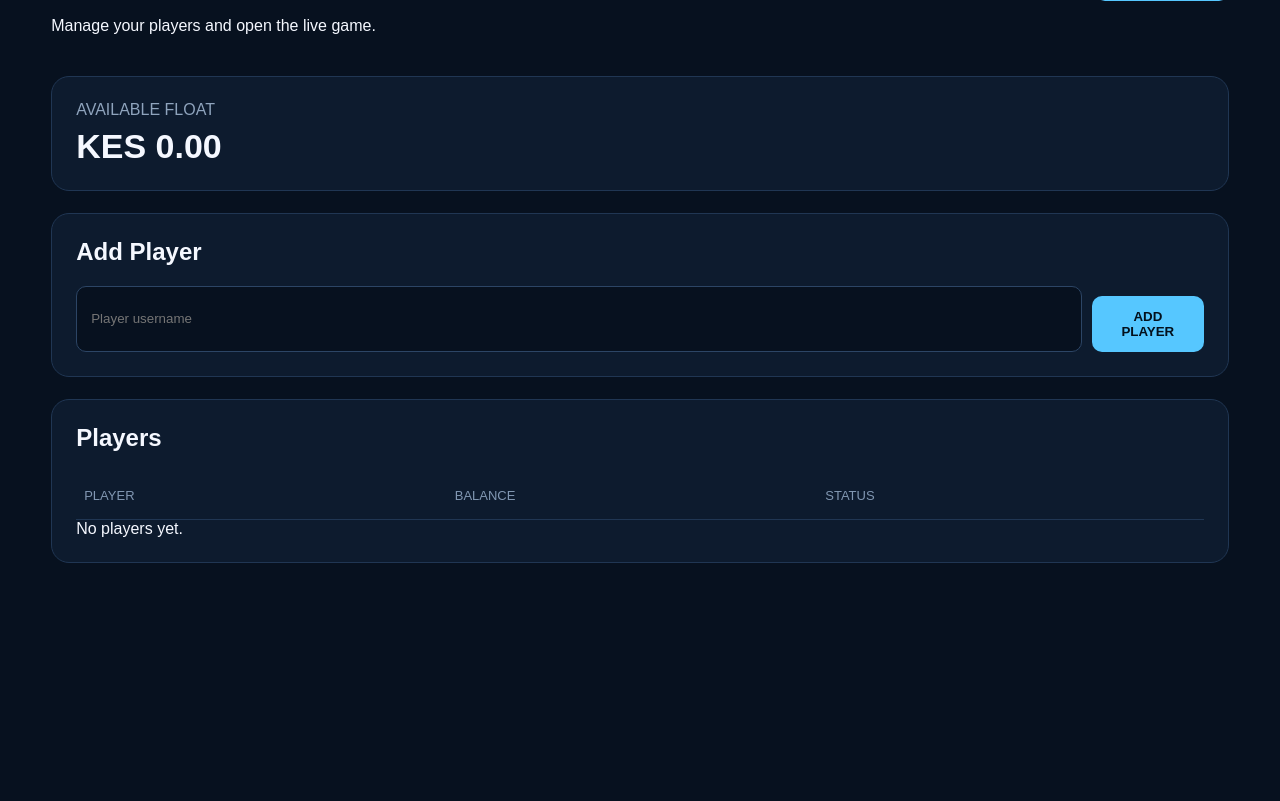
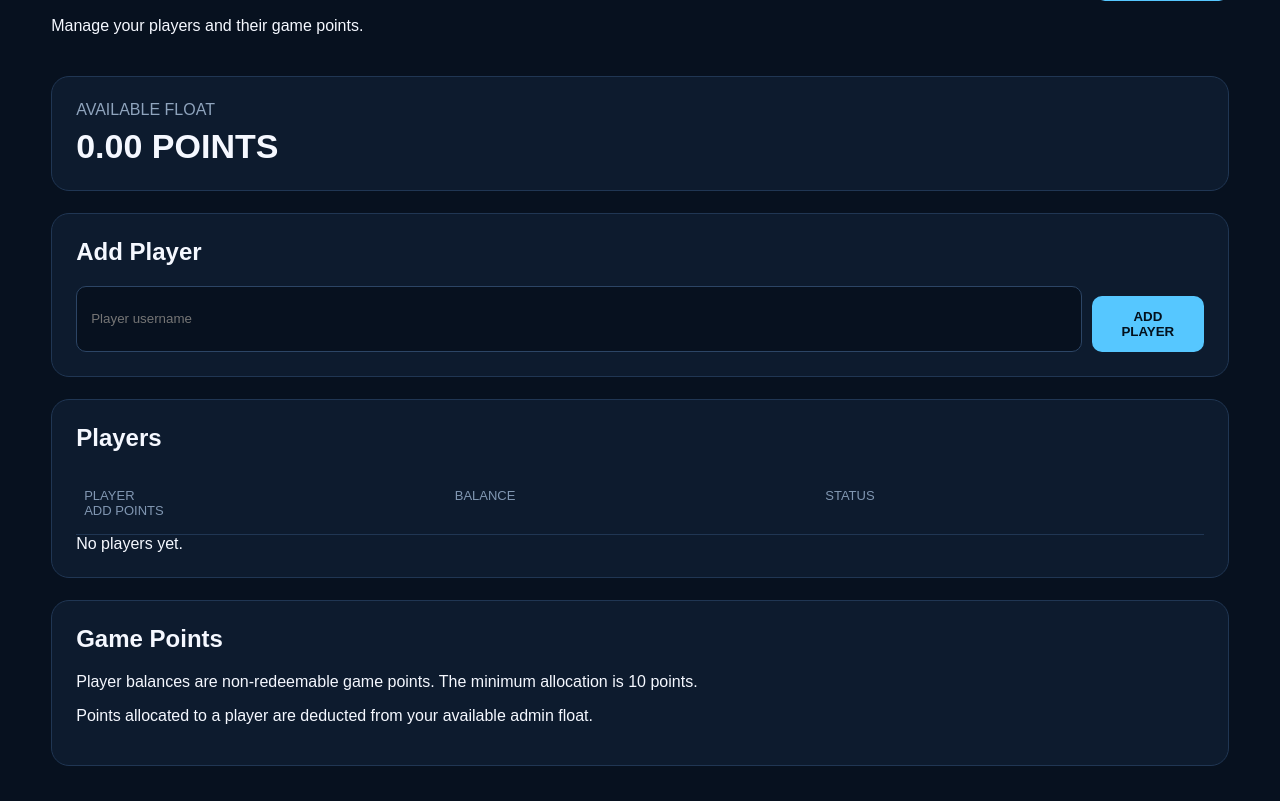
Before and after one commit to kiplangatduncan/High-flyer-, a Python web app: template templates/admin.html in a window 1280 px wide. Shown: the part 209-1010 px from the top of the page. Before the commit the page ends 772 px from the top, so only its background shows below. Run offline with Jinja, Linux system fonts and the light colour scheme; the template is opened without the code that fills it, so the values that code supplies are empty.

Commit message:
Update admin.htmlw

```diff
--- a/templates/admin.html
+++ b/templates/admin.html
@@ -1,42 +1,186 @@
 {% extends "base.html" %}
+
 {% block content %}
+
 <div class="hero">
     <div>
         <p class="eyebrow">ADMIN PANEL</p>
+
         <h1>Welcome, {{ admin.username }}</h1>
-        <p>Manage your players and open the live game.</p>
+
+        <p>
+            Manage your players and their game points.
+        </p>
     </div>
-    <a class="button" href="{{ url_for('game') }}">OPEN GAME</a>
+
+    <a class="button" href="{{ url_for('game') }}">
+        OPEN GAME
+    </a>
 </div>
+
+
+<!-- ADMIN FLOAT -->
 
 <div class="stat">
     <span>AVAILABLE FLOAT</span>
-    <strong>KES {{ "%.2f"|format(admin.balance) }}</strong>
+
+    <strong>
+        {{ "%.2f"|format(admin.balance) }} POINTS
+    </strong>
 </div>
 
+
+<!-- CREATE PLAYER -->
+
 <section class="card">
+
     <h2>Add Player</h2>
-    <form method="post" action="{{ url_for('create_player') }}" class="inline-form">
-        <input name="username" placeholder="Player username" required>
-        <button>ADD PLAYER</button>
+
+    <form
+        method="post"
+        action="{{ url_for('create_player') }}"
+        class="inline-form"
+    >
+
+        <input
+            name="username"
+            placeholder="Player username"
+            required
+        >
+
+        <button type="submit">
+            ADD PLAYER
+        </button>
+
     </form>
+
 </section>
 
+
+<!-- PLAYERS -->
+
 <section class="card">
+
     <h2>Players</h2>
+
     <div class="table">
+
         <div class="row head">
-            <span>Player</span><span>Balance</span><span>Status</span>
+            <span>Player</span>
+            <span>Balance</span>
+            <span>Status</span>
+            <span>Add Points</span>
         </div>
+
+
         {% for player in players %}
+
         <div class="row">
-            <span>{{ player.username }}</span>
-            <span>KES {{ "%.2f"|format(player.balance) }}</span>
-            <span class="status">{{ "ACTIVE" if player.active else "INACTIVE" }}</span>
+
+            <!-- PLAYER -->
+
+            <span>
+                {{ player.username }}
+            </span>
+
+
+            <!-- BALANCE -->
+
+            <span>
+
+                <strong>
+                    {{ "%.2f"|format(player.balance) }}
+                </strong>
+
+                pts
+
+            </span>
+
+
+            <!-- STATUS -->
+
+            <span class="status">
+
+                {{ "ACTIVE" if player.active else "INACTIVE" }}
+
+            </span>
+
+
+            <!-- ADD POINTS -->
+
+            <span>
+
+                {% if player.active %}
+
+                <form
+                    method="post"
+                    action="{{ url_for('add_player_points') }}"
+                    class="inline-form"
+                >
+
+                    <input
+                        type="hidden"
+                        name="player_id"
+                        value="{{ player.id }}"
+                    >
+
+                    <input
+                        type="number"
+                        name="amount"
+                        min="10"
+                        step="1"
+                        placeholder="10+"
+                        required
+                        style="width:90px;"
+                    >
+
+                    <button type="submit">
+                        ADD
+                    </button>
+
+                </form>
+
+                {% else %}
+
+                <span>
+                    INACTIVE
+                </span>
+
+                {% endif %}
+
+            </span>
+
         </div>
+
         {% else %}
-        <div class="empty">No players yet.</div>
+
+        <div class="empty">
+            No players yet.
+        </div>
+
         {% endfor %}
+
     </div>
+
 </section>
+
+
+<!-- INFORMATION -->
+
+<section class="card">
+
+    <h2>Game Points</h2>
+
+    <p>
+        Player balances are non-redeemable game points.
+        The minimum allocation is 10 points.
+    </p>
+
+    <p>
+        Points allocated to a player are deducted from
+        your available admin float.
+    </p>
+
+</section>
+
 {% endblock %}
```
